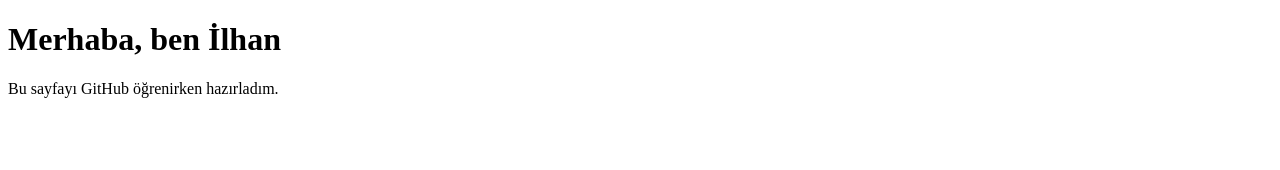
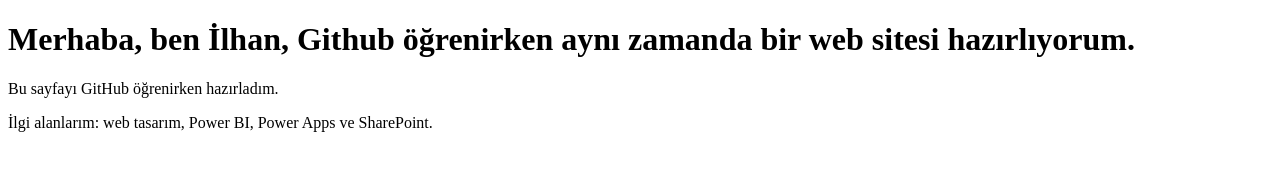
Before and after one commit to ilhancetintr/ilk-projem, a plain HTML site: page index.html in a window 1280 px wide. Drawn offline with Linux system fonts and the light colour scheme.

Commit message:
İlgi alanları eklendi

```diff
--- a/index.html
+++ b/index.html
@@ -5,7 +5,8 @@
   <title>İlhan Çetin</title>
 </head>
 <body>
-  <h1>Merhaba, ben İlhan</h1>
+  <h1>Merhaba, ben İlhan, Github öğrenirken aynı zamanda bir web sitesi hazırlıyorum.</h1>
   <p>Bu sayfayı GitHub öğrenirken hazırladım.</p>
+  <p>İlgi alanlarım: web tasarım, Power BI, Power Apps ve SharePoint.</p>
 </body>
 </html>
```
